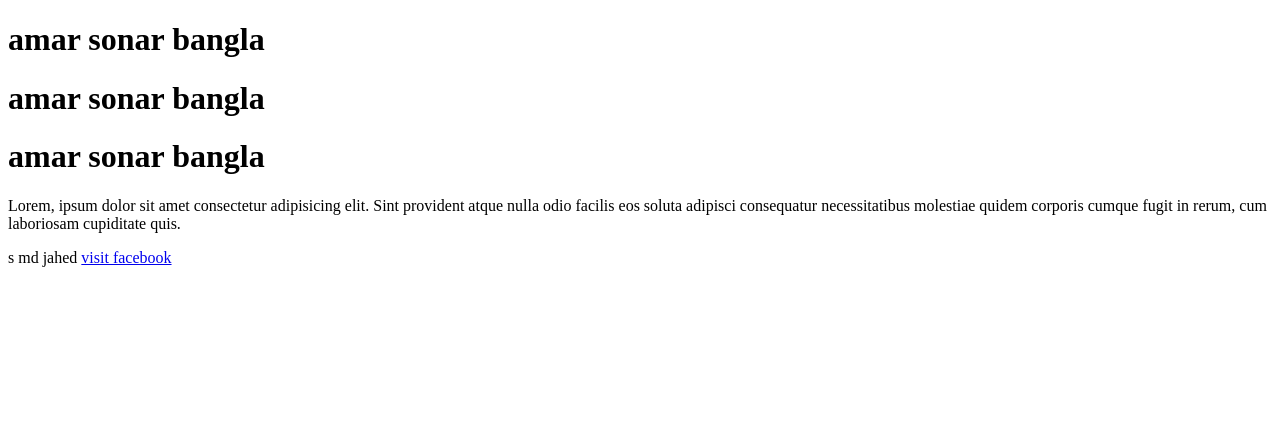
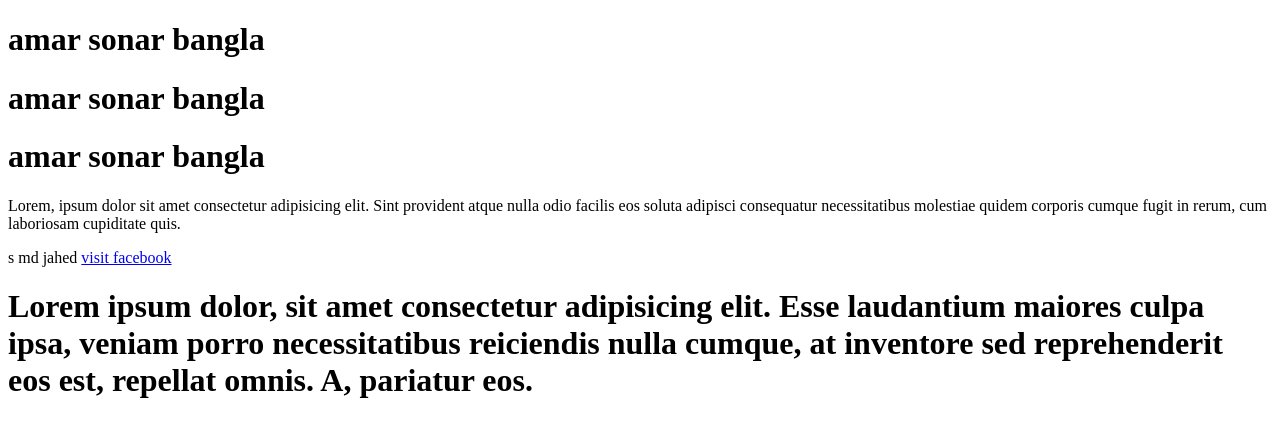
Before and after one commit to S-MD-JAHED/new-one-repo, a plain HTML site: page index.html in a window 1280 px wide. Drawn offline with Linux system fonts and the light colour scheme.

Commit message:
added a lorem

```diff
--- a/index.html
+++ b/index.html
@@ -13,5 +13,8 @@
     <p>Lorem, ipsum dolor sit amet consectetur adipisicing elit. Sint provident atque nulla odio facilis eos soluta adipisci consequatur necessitatibus molestiae quidem corporis cumque fugit in rerum, cum laboriosam cupiditate quis.</p>
     <span>s md jahed </span>
     <a href="facebook.com">visit facebook</a>
+    <h1>
+        Lorem ipsum dolor, sit amet consectetur adipisicing elit. Esse laudantium maiores culpa ipsa, veniam porro necessitatibus reiciendis nulla cumque, at inventore sed reprehenderit eos est, repellat omnis. A, pariatur eos.
+    </h1>
 </body>
 </html>
```
